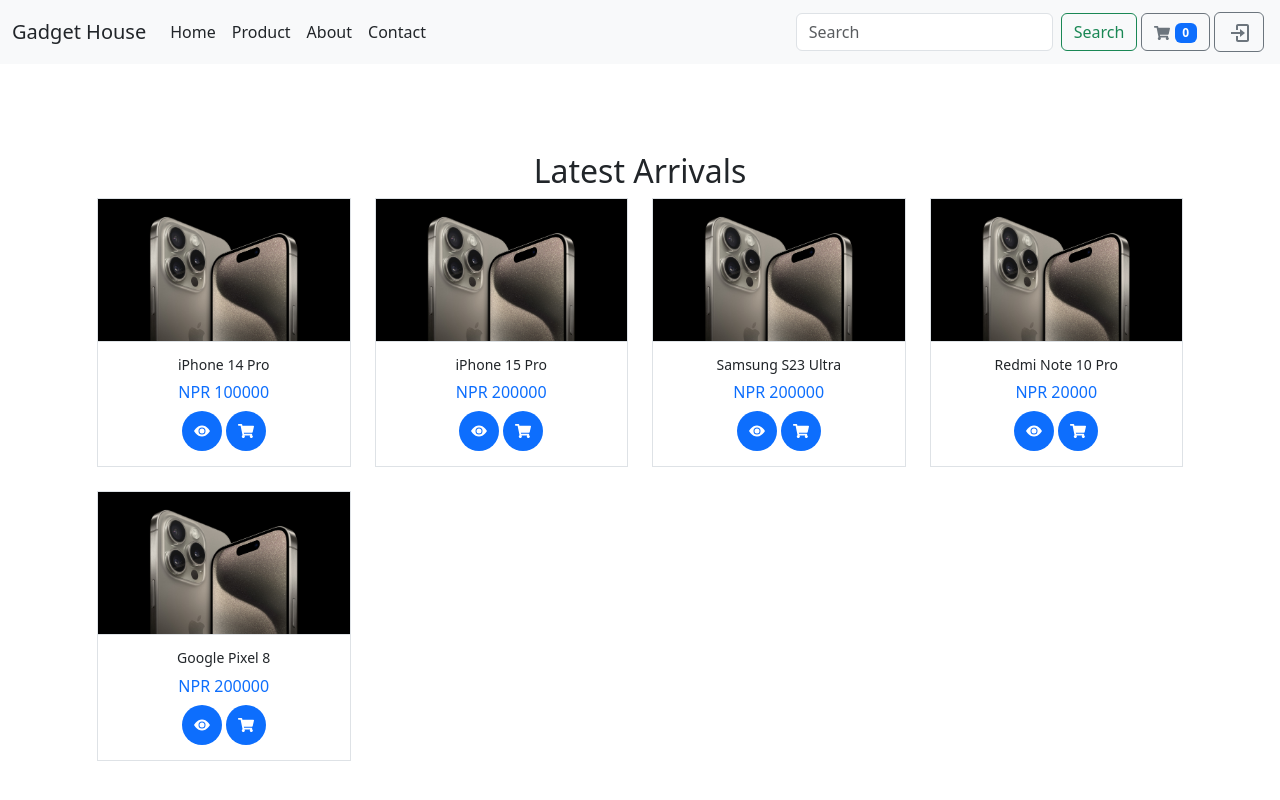
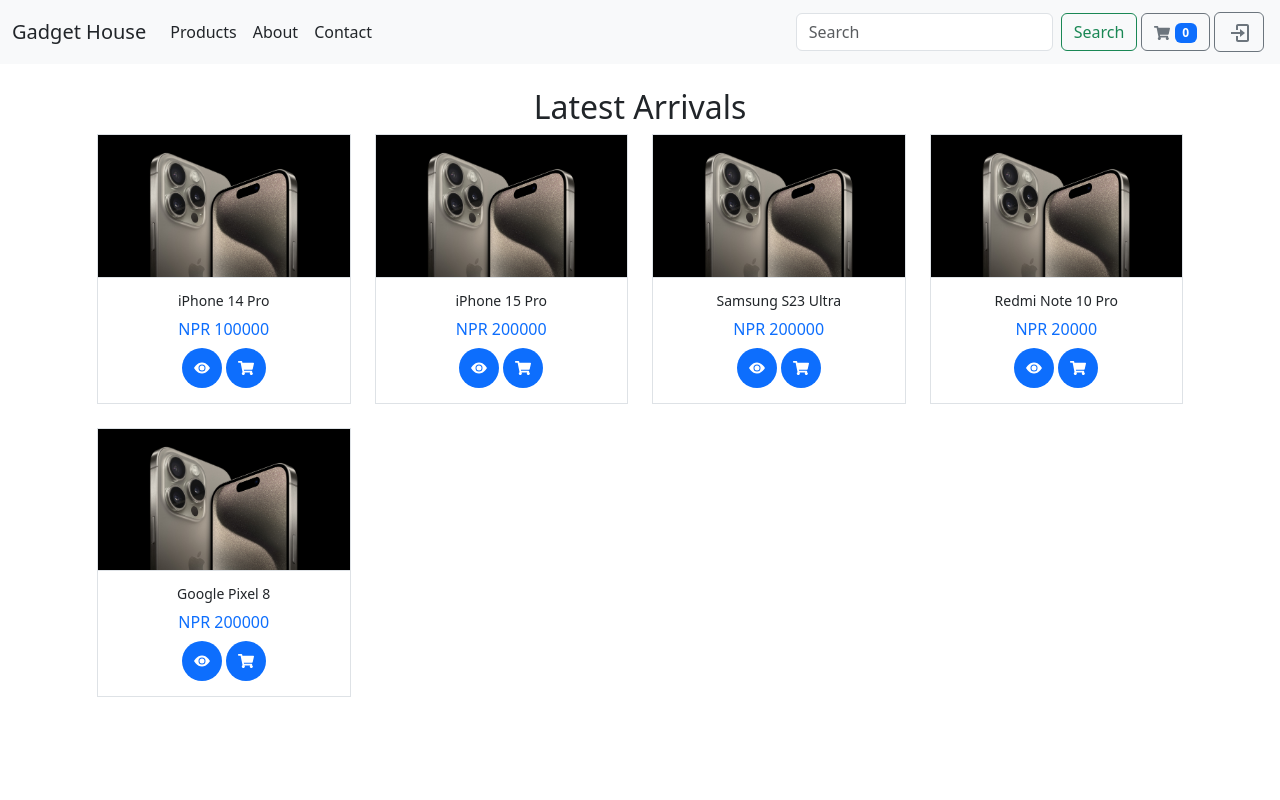
Before and after one commit to bigyandhakal/gadget-house, a React (Vite) app in the folder client/: page /products in a window 1280 px wide. Shown: the top 800 px of the page. Built offline with nearby package versions, Linux system fonts and the light colour scheme.

Commit message:
cart increase decrease and presist complete

```diff
--- a/client/package.json
+++ b/client/package.json
@@ -17,7 +17,8 @@
     "react-dom": "^18.2.0",
     "react-icons": "^4.11.0",
     "react-redux": "^8.1.3",
-    "react-router-dom": "^6.16.0"
+    "react-router-dom": "^6.16.0",
+    "redux-persist": "^6.0.0"
   },
   "devDependencies": {
     "@types/react": "^18.2.15",
--- a/client/src/layouts/Navbar.jsx
+++ b/client/src/layouts/Navbar.jsx
@@ -1,18 +1,22 @@
 import { Link } from "react-router-dom";
-import {FaShoppingCart} from "react-icons/fa";
+import { Badge, Button, Stack } from "react-bootstrap";
+
+import { FaShoppingCart } from "react-icons/fa";
 import { BiLogIn } from "react-icons/bi";
-import {Button, Badge, Stack} from "react-bootstrap";
 import Container from "react-bootstrap/Container";
 import Form from "react-bootstrap/Form";
 import Nav from "react-bootstrap/Nav";
 import Navbar from "react-bootstrap/Navbar";
 
-const NavBar = () => {
+import { useSelector } from "react-redux";
+
+function NavBar() {
+  const { quantity } = useSelector((state) => state.cart);
   return (
-    <Navbar expand="lg" className="bg-body-tertiary">
+    <Navbar fixed="top" expand="lg" className="bg-body-tertiary">
       <Container fluid>
         <Navbar.Brand>
-          <Link to={"/"} className="text-decoration-none text-dark">
+          <Link to={"/"} className="text-dark text-decoration-none">
             Gadget House
           </Link>
         </Navbar.Brand>
@@ -23,26 +27,24 @@
             style={{ maxHeight: "100px" }}
             navbarScroll
           >
-            <Nav.Link>
-              <Link to={"/"} className="text-decoration-none text-dark">
-                Home
+            <Link
+              to={"/products"}
+              className="nav-link text-dark text-decoration-none"
+            >
+              Products
             </Link>
-            </Nav.Link>
-            <Nav.Link>
-              <Link to={"/products"} className="text-decoration-none text-dark">
-                Product
-              </Link>
-            </Nav.Link>
-            <Nav.Link>
-              <Link to={"/about"} className="text-decoration-none text-dark">
+            <Link
+              to={"/about"}
+              className="nav-link text-dark text-decoration-none"
+            >
               About
             </Link>
-            </Nav.Link>
-            <Nav.Link>
-              <Link to={"/contact"} className="text-decoration-none text-dark">
+            <Link
+              to={"/contact"}
+              className="nav-link text-dark text-decoration-none"
+            >
               Contact
             </Link>
-            </Nav.Link>
           </Nav>
           <Form className="d-flex">
             <Form.Control
@@ -55,17 +57,13 @@
           </Form>
           <div className="p-1">
             <Stack gap={1} direction="horizontal">
-              <Link to={"/cart"}>
-                <a className="btn btn-outline-secondary">
+              <Link to={"/cart"} className="btn btn-outline-secondary">
                 <FaShoppingCart />
                 &nbsp;
-                  <Badge bg="primary">0</Badge>
-                </a>
+                <Badge bg="primary">{quantity}</Badge>
               </Link>
-              <Link to={"/login"}>
-                <a className="btn btn-outline-secondary">
+              <Link to={"/login"} className="btn btn-outline-secondary">
                 <BiLogIn size={24} />
-                </a>
               </Link>
             </Stack>
           </div>
@@ -73,6 +71,6 @@
       </Container>
     </Navbar>
   );
-};
+}
 
 export default NavBar;
--- a/client/src/main.jsx
+++ b/client/src/main.jsx
@@ -1,16 +1,21 @@
 import "bootstrap/dist/css/bootstrap.min.css";
+import "./App.css";
+
 import React from "react";
 import ReactDOM from "react-dom/client";
 import App from "./App.jsx";
-import "./App.css"
 
 import { Provider } from "react-redux";
-import store from "./store";
+import { store, newStore } from "./store";
+
+import { PersistGate } from "redux-persist/integration/react";
 
 ReactDOM.createRoot(document.getElementById("root")).render(
   <React.StrictMode>
     <Provider store={store}>
-      <App />
+      <PersistGate loading={null} persistor={newStore}>
+        <App />
+      </PersistGate>
     </Provider>
   </React.StrictMode>
 );
--- a/client/src/pages/Cart.jsx
+++ b/client/src/pages/Cart.jsx
@@ -1,24 +1,47 @@
+import { Link } from "react-router-dom";
 import { Image } from "react-bootstrap";
 import { AiFillCloseCircle } from "react-icons/ai";
 import { BsArrowLeftSquare } from "react-icons/bs";
 
 import { useDispatch, useSelector } from "react-redux";
-import { removeItem } from "../slices/cartSlice";
-import {Link} from "react-router-dom"
+import {
+  decreaseQuantity,
+  increaseQuantity,
+  removeItem,
+} from "../slices/cartSlice";
 
 const Cart = () => {
   const dispatch = useDispatch();
   const { cart } = useSelector((state) => state.cart);
+
+  const totalAmount = () => {
+    return cart.reduce((acc, obj) => acc + obj.quantity * obj.price, 0);
+  };
+
+  const increase = (id) => {
+    if (id) dispatch(increaseQuantity(id));
+  };
+
+  const decrease = (id) => {
+    if (id) dispatch(decreaseQuantity(id));
+  };
 
   const removeFromCart = (id) => {
     if (id) {
       dispatch(removeItem(id));
     }
   };
+
   return (
     <>
       {cart.length > 0 ? (
-        <FullCart items={cart} removeFromCart={removeFromCart} />
+        <FullCart
+          items={cart}
+          decrease={decrease}
+          increase={increase}
+          removeFromCart={removeFromCart}
+          totalAmount={totalAmount}
+        />
       ) : (
         <EmptyCart />
       )}
@@ -29,10 +52,10 @@
 const EmptyCart = () => {
   return (
     <>
-      <div className="m-5 bg-body-tertiary rounded-3 text-center">
+      <div className="m-4 bg-body-tertiary rounded-3 text-center">
         <div className="container-fluid py-5">
           <h1 className="display-5 fw-bold">Your cart is empty</h1>
-          <Link className="btn btn-light btn-lg" to={"/products"}>
+          <Link to="/products" className="btn btn-light btn-lg">
             <BsArrowLeftSquare />
             &nbsp;Continue Shopping
           </Link>
@@ -42,7 +65,13 @@
   );
 };
 
-const FullCart = ({ items, removeFromCart }) => {
+const FullCart = ({
+  decrease,
+  increase,
+  items,
+  removeFromCart,
+  totalAmount,
+}) => {
   return (
     <>
       <h1 className="text-center m-5">Your Cart</h1>
@@ -80,6 +109,7 @@
                       <span
                         className="btn btn-primary"
                         style={{ margin: "2px" }}
+                        onClick={() => decrease(item?.id)}
                       >
                         -
                       </span>
@@ -87,13 +117,14 @@
                       <span
                         className="btn btn-primary"
                         style={{ margin: "2px" }}
+                        onClick={() => increase(item?.id)}
                       >
                         +
                       </span>
                     </td>
                     <td>{Number(item?.price) * Number(item?.quantity)}</td>
                     <td>
-                      <AiFillCloseCircle
+                      <AiFillCloseCircle style={{cursor:"pointer"}}
                         color="red"
                         size={24}
                         onClick={() => {
@@ -106,7 +137,7 @@
               })}
               <tr>
                 <td colSpan="5">Total Carts</td>
-                <td>Total Amount</td>
+                <td>Total Amount: {totalAmount()}</td>
               </tr>
             </tbody>
           </table>
--- a/client/src/slices/cartSlice.jsx
+++ b/client/src/slices/cartSlice.jsx
@@ -3,7 +3,6 @@
 const initialState = {
   cart: [],
   quantity: 0,
-  totalPrice: 0,
 };
 
 const cartSlice = createSlice({
@@ -17,17 +16,41 @@
       );
       if (existingItem) {
         existingItem.quantity++;
+        state.quantity++;
       } else {
         // new item
         state.cart.push(action.payload);
+        state.quantity++;
       }
     },
     removeItem: (state, action) => {
       const newItems = state.cart.filter((item) => item.id !== action.payload);
       state.cart = newItems;
+      state.quantity = newItems.reduce(
+        (acc, object) => acc + object.quantity,
+        0
+      );
     },
-    increaseQuantity: (state, action) => {},
-    decreaseQuantity: (state, action) => {},
+    increaseQuantity: (state, action) => {
+      const existingItem = state.cart.find(
+        (item) => item.id === action.payload
+      );
+      if (existingItem) {
+        existingItem.quantity++;
+        state.quantity++;
+      }
+    },
+    decreaseQuantity: (state, action) => {
+      const exisitingItem = state.cart.find(
+        (item) => item.id === action.payload
+      );
+      if (exisitingItem.quantity === 1) {
+        exisitingItem.quantity = 1;
+      } else {
+        exisitingItem.quantity--;
+        state.quantity--;
+      }
+    },
   },
 });
 
--- a/client/src/store/index.jsx
+++ b/client/src/store/index.jsx
@@ -1,10 +1,36 @@
 import { configureStore } from "@reduxjs/toolkit";
 import { cartReducer } from "../slices/cartSlice";
 
-const store = configureStore({
+import storage from "redux-persist/lib/storage/";
+
+import {
+  persistStore,
+  persistReducer,
+  FLUSH,
+  PAUSE,
+  PERSIST,
+  PURGE,
+  REGISTER,
+  REHYDRATE,
+} from "redux-persist";
+
+const persistConfig = {
+  key: "gh-cart",
+  storage,
+};
+
+const persistCart = persistReducer(persistConfig, cartReducer);
+
+export const store = configureStore({
   reducer: {
-    cart: cartReducer,
+    cart: persistCart,
   },
+  middleware: (getDefaultMiddleware) =>
+    getDefaultMiddleware({
+      serializableCheck: {
+        ignoreActions: [FLUSH, PAUSE, PERSIST, PURGE, REGISTER, REHYDRATE],
+      },
+    }),
 });
 
-export default store;
+export const newStore = persistStore(store);
```
Also changed, not shown: 1 other file (tests, documents, lock files or other folders). Lines whose indentation alone changed are shown as unchanged.
